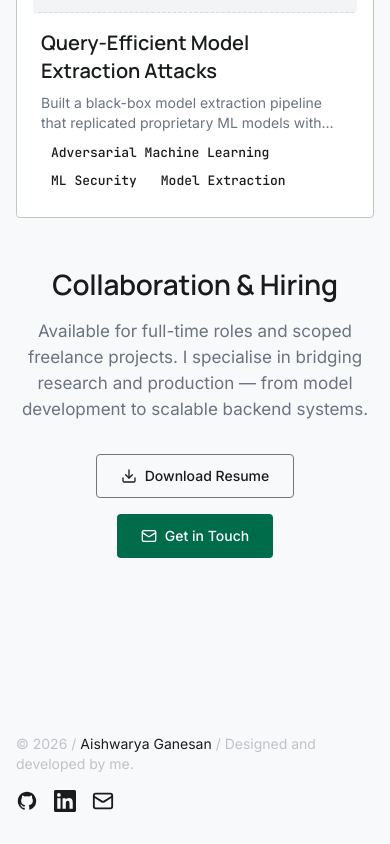
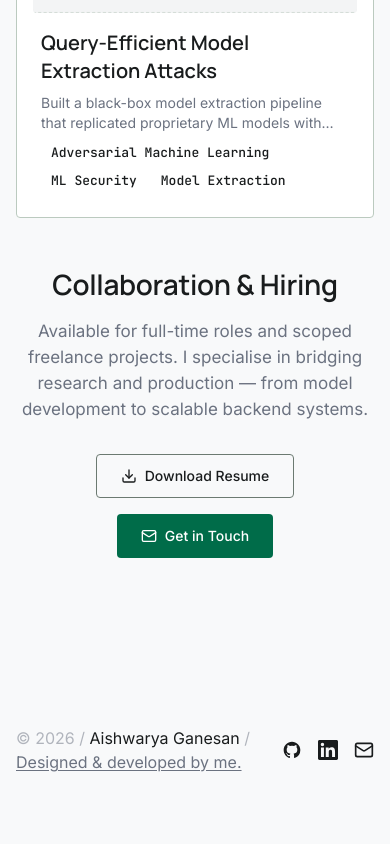
Before and after one commit to 95-ag/ag-portfolio, a Next.js app: page / in a window 390 px wide. Shown: the part 1234-2078 px from the top of the page. After the commit the page ends 2032 px from the top, so only its background shows below. Built offline with nearby package versions, Linux system fonts and the light colour scheme.

Commit message:
style: footer responsive type scale, icon size bump, scale-hover on icons

```diff
--- a/src/components/layout/footer.tsx
+++ b/src/components/layout/footer.tsx
@@ -1,10 +1,10 @@
 import { Container } from "@/components/layout/container";
 
-function GitHubIcon() {
+function GitHubIcon({ size = 20 }: { size?: number }) {
   return (
     <svg
-      width="22"
-      height="22"
+      width={size}
+      height={size}
       viewBox="0 0 24 24"
       fill="currentColor"
       aria-hidden="true"
@@ -14,11 +14,11 @@ function GitHubIcon() {
   );
 }
 
-function LinkedInIcon() {
+function LinkedInIcon({ size = 20 }: { size?: number }) {
   return (
     <svg
-      width="22"
-      height="22"
+      width={size}
+      height={size}
       viewBox="0 0 24 24"
       fill="currentColor"
       aria-hidden="true"
@@ -28,11 +28,11 @@ function LinkedInIcon() {
   );
 }
 
-function MailIcon() {
+function MailIcon({ size = 20 }: { size?: number }) {
   return (
     <svg
-      width="22"
-      height="22"
+      width={size}
+      height={size}
       viewBox="0 0 24 24"
       fill="none"
       stroke="currentColor"
@@ -51,44 +51,50 @@ export function Footer() {
   const year = new Date().getFullYear();
 
   return (
-    <footer className="mt-[var(--spacing-4xl)] py-[var(--spacing-xl)]">
+    <footer className="mt-[var(--spacing-4xl)] py-[var(--spacing-lg)]">
       <Container>
-        <div className="flex flex-col gap-[var(--spacing-md)] md:flex-row md:items-center md:justify-between">
-          <p className="type-body-sm">
-            <span className="text-[var(--on-surface-muted)] opacity-40">
-              © {year} /{" "}
-            </span>
+        <div className="flex items-center justify-between gap-[var(--spacing-md)]">
+          {/* Left: copyright + name + repo link */}
+          <p className="footer-text min-w-0 text-[var(--on-surface-muted)]">
+            <span className="opacity-50">© {year} / </span>
             <span className="text-[var(--on-surface)]">Aishwarya Ganesan</span>
-            <span className="text-[var(--on-surface-muted)] opacity-40">
-              {" "}
-              / Designed and developed by me.
-            </span>
+            <span className="opacity-50"> / </span>
+            <a
+              href="https://github.com/95-ag/ag-portfolio"
+              target="_blank"
+              rel="noopener noreferrer"
+              className="underline underline-offset-2 transition-colors duration-[var(--duration-fast)] hover:text-[var(--on-surface)]"
+            >
+              Designed &amp; developed by me.
+            </a>
           </p>
-          <div className="flex items-center gap-[var(--spacing-md)]">
+
+          {/* Right: social icons */}
+          <div className="flex shrink-0 items-center gap-[var(--spacing-md)]">
             <a
               href="https://github.com/95-ag"
               target="_blank"
               rel="noopener noreferrer"
               aria-label="GitHub profile"
-              className="text-[var(--on-surface)] transition-colors duration-[var(--duration-fast)] hover:text-[var(--accent)]"
+              className="text-[var(--on-surface)] transition-all duration-[var(--duration-fast)] hover:scale-110 hover:text-[var(--accent)]"
             >
-              <GitHubIcon />
+              <GitHubIcon size={20} />
             </a>
             <a
               href="https://www.linkedin.com/in/aishganesan/"
               target="_blank"
               rel="noopener noreferrer"
               aria-label="LinkedIn profile"
-              className="text-[var(--on-surface)] transition-colors duration-[var(--duration-fast)] hover:text-[var(--accent)]"
+              className="text-[var(--on-surface)] transition-all duration-[var(--duration-fast)] hover:scale-110 hover:text-[var(--accent)]"
             >
-              <LinkedInIcon />
+              <LinkedInIcon size={20} />
             </a>
             <a
               href="mailto:aishwaryaganesan95@gmail.com"
               aria-label="Send email"
-              className="text-[var(--on-surface)] transition-colors duration-[var(--duration-fast)] hover:text-[var(--accent)]"
+              className="text-[var(--on-surface)] transition-all duration-[var(--duration-fast)] hover:scale-110 hover:text-[var(--accent)]"
             >
-              <MailIcon />
+              <MailIcon size={20} />
             </a>
           </div>
         </div>
```
